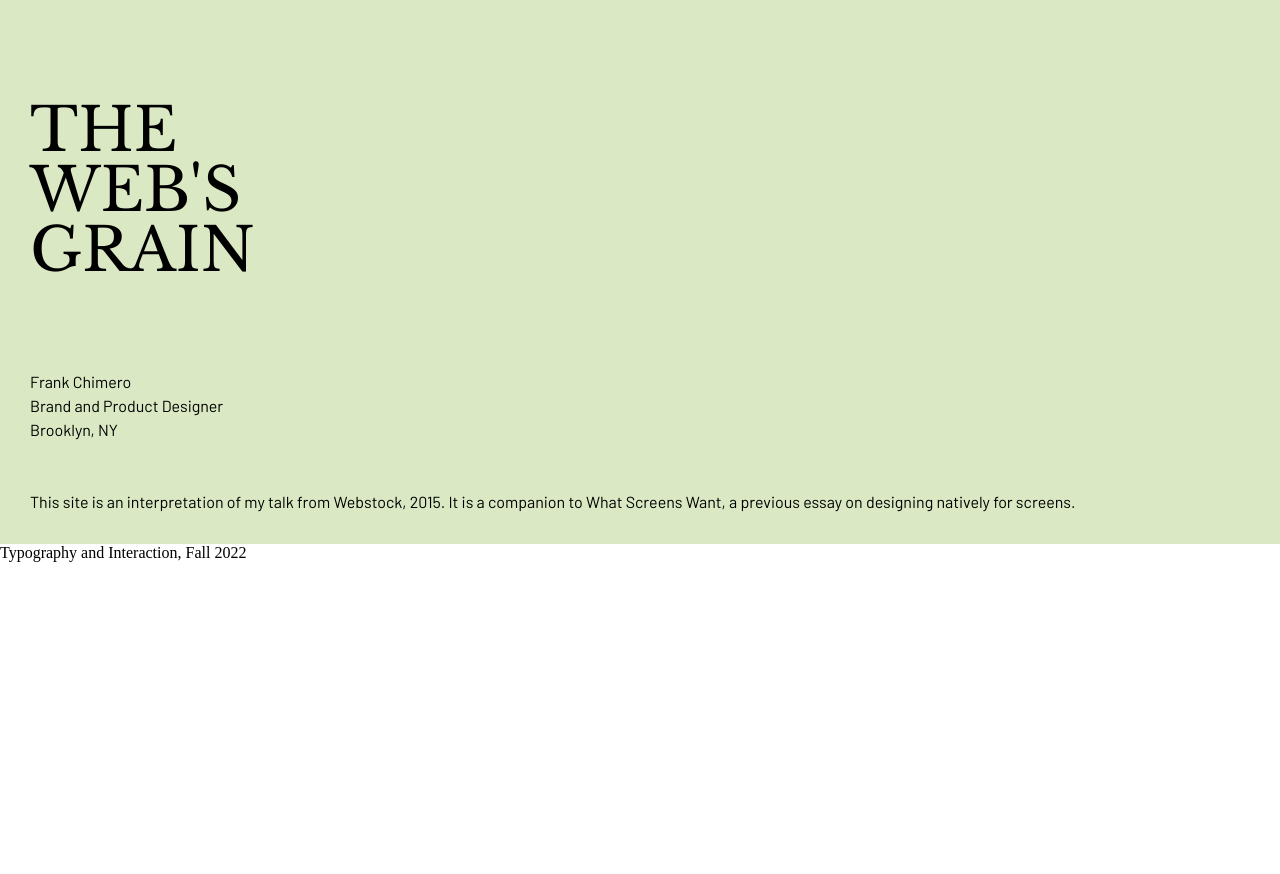
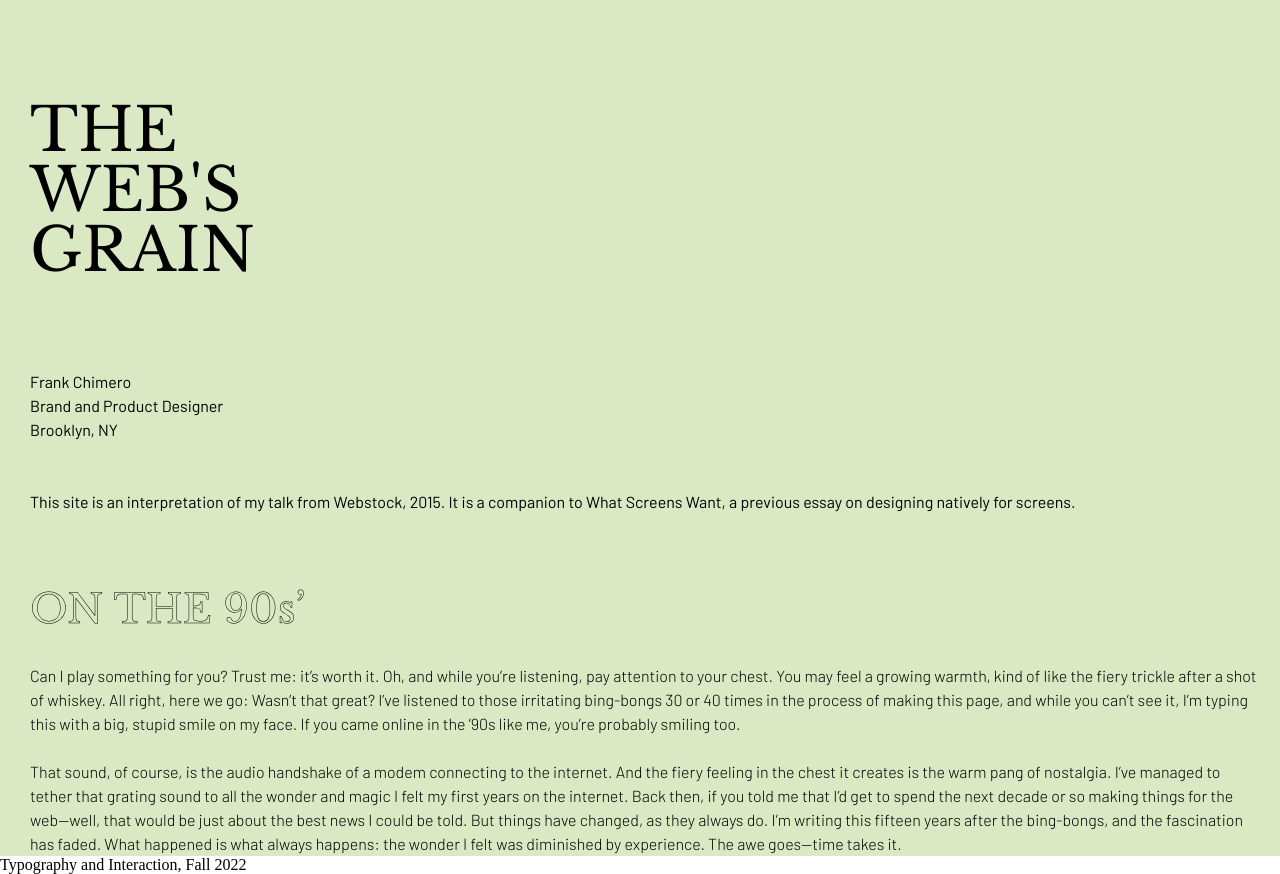
Before and after one commit to inasiddiqui/collection, a plain HTML site: page entry1/index.html in a window 1280 px wide. Before the commit the page ends 800 px from the top, so only its background shows below. Drawn offline with nearby package versions, Linux system fonts and the light colour scheme.

Commit message:
added page 1 more styling

```diff
--- a/assets/common.css
+++ b/assets/common.css
@@ -162,7 +162,7 @@
         }
 
         h2:hover{
-        background-color: rgb(171, 213, 178);
+        background-color: rgb(175, 195, 145);
         color: rgb(23, 23, 23);
         }
 
--- a/entry1/index.html
+++ b/entry1/index.html
@@ -48,7 +48,29 @@
 				padding: 30px;
 			}
 
+			.subheads{
+				font-family: 'Libre Baskerville', serif;
+				font-size: 40px;
+				font-weight: 100;
+				padding: 30px;
+				padding-top: 40px;
+				color: rgb(218, 233, 195);
+				background-color: rgb(218, 233, 195);
+			-webkit-text-stroke: 0.5px rgb(0, 0, 0);
+
+
 		}
+
+			.paragraph{
+				font-family: Barlow, serif;
+				font-size: 16px;
+				font-weight: 100;
+				line-height: 150%;
+				background-color: rgb(218, 233, 195);
+				padding-left: 30px;
+				padding-right: 20px;
+			}
+			}
 
 
 	</Style>
@@ -64,13 +86,22 @@
 			<br><br>
 
 			<p> This site is an interpretation of my talk from Webstock, 2015. It is a companion to What Screens Want, a previous essay on designing natively for screens.</p>
-
-
-
 		</div>
 
+		<div class="subheads" >
+		ON THE 90s’
+		</div>
 
+		<div class="paragraph" >
+			Can I play something for you? Trust me: it’s worth it. Oh, and while you’re listening, pay attention to your chest. You may feel a growing warmth, kind of like the fiery trickle after a shot of whiskey.
+All right, here we go:
+Wasn’t that great? I’ve listened to those irritating bing-bongs 30 or 40 times in the process of making this page, and while you can’t see it, I’m typing this with a big, stupid smile on my face. If you came online in the ’90s like me, you’re probably smiling too.
 
+<br>
+<br>
+
+That sound, of course, is the audio handshake of a modem connecting to the internet. And the fiery feeling in the chest it creates is the warm pang of nostalgia. I’ve managed to tether that grating sound to all the wonder and magic I felt my first years on the internet. Back then, if you told me that I’d get to spend the next decade or so making things for the web—well, that would be just about the best news I could be told.
+But things have changed, as they always do. I’m writing this fifteen years after the bing-bongs, and the fascination has faded. What happened is what always happens: the wonder I felt was diminished by experience. The awe goes—time takes it. </div>
 
 
 		<footer>
--- a/entry1/style.css
+++ b/entry1/style.css
@@ -35,4 +35,18 @@ style{
 				padding: 30px;
 			}
 
+			.subheads{
+				font-family: 'Libre Baskerville', serif;
+				font-size: 30px;
+				font-weight: 100;
+				padding: 30px;
+				padding-top: 40px;
+				background-color: rgb(218, 233, 195);
+			-webkit-text-stroke: 0.7px rgb(0, 0, 0);
+            border: 0.3px;
+            border-style: solid;
+            border-color: black;
+
 		}
+
+    }
```
Lines whose indentation alone changed are shown as unchanged.
